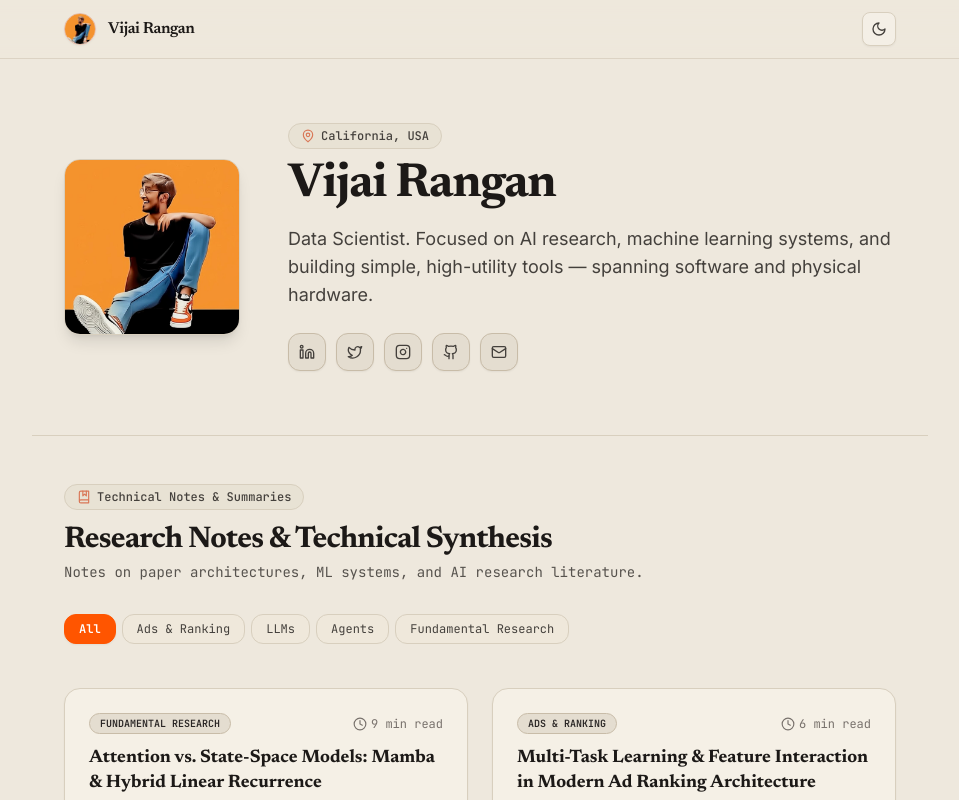
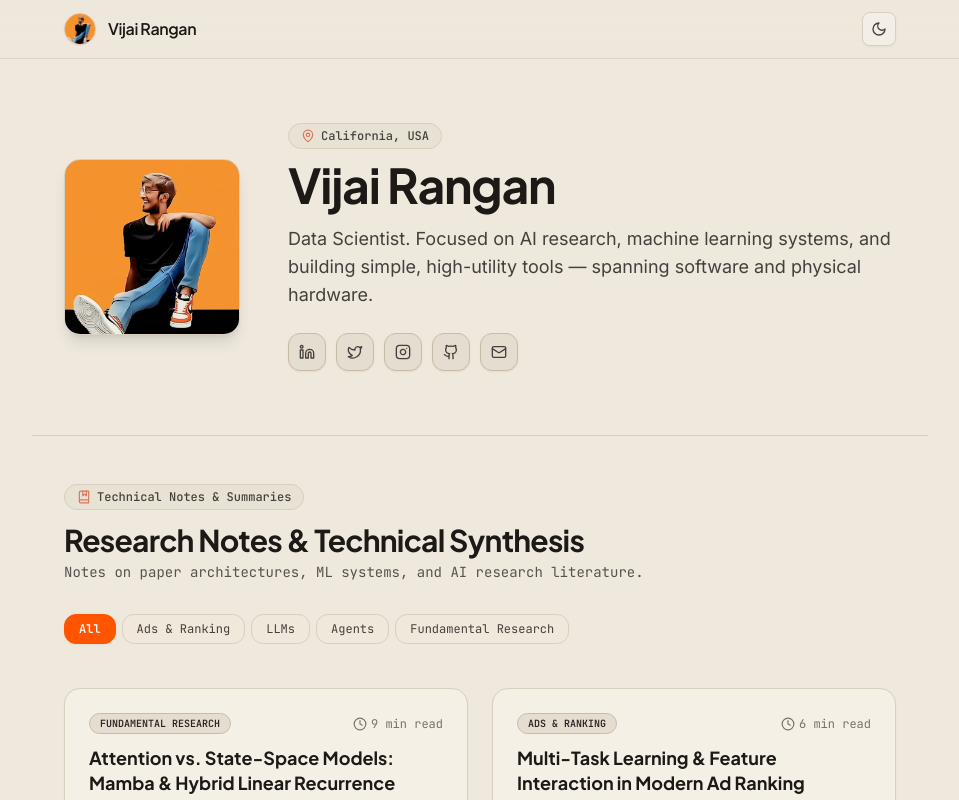
Before and after one commit to vijaik2k7/vijaik2k7.github.io, a React (Vite) app: page / in a window 1280 px wide. Shown: the top 800 px of the page, without its empty margins (160-1119 px from the left). Built offline with nearby package versions, Linux system fonts and the light colour scheme.

Commit message:
Change heading typography from Newsreader serif to friendly Plus Jakarta Sans

```diff
--- a/index.html
+++ b/index.html
@@ -31,7 +31,7 @@
     <!-- Google Fonts -->
     <link rel="preconnect" href="https://fonts.googleapis.com">
     <link rel="preconnect" href="https://fonts.gstatic.com" crossorigin>
-    <link href="https://fonts.googleapis.com/css2?family=Inter:wght@400;500;600;700&family=JetBrains+Mono:wght@400;500;600;700&family=Newsreader:ital,opsz,wght@0,6..72,400..700;1,6..72,400..700&display=swap" rel="stylesheet">
+    <link href="https://fonts.googleapis.com/css2?family=Inter:wght@400;500;600;700&family=JetBrains+Mono:wght@400;500;600;700&family=Plus+Jakarta+Sans:wght@500;600;700;800&display=swap" rel="stylesheet">
   </head>
   <body class="bg-[#eee8dd] text-stone-900 dark:bg-[#09090b] dark:text-zinc-100 font-sans antialiased selection:bg-[#FF5500] selection:text-white min-h-screen overflow-x-hidden">
     <div id="root"></div>
--- a/src/index.css
+++ b/src/index.css
@@ -12,7 +12,7 @@
 .markdown-content h1,
 .markdown-content h2,
 .markdown-content h3 {
-  font-family: 'Newsreader', Georgia, serif;
+  font-family: 'Plus Jakarta Sans', sans-serif;
   font-weight: 700;
   color: #FF5500;
   margin-top: 1.75rem;
--- a/tailwind.config.js
+++ b/tailwind.config.js
@@ -9,7 +9,8 @@ export default {
     extend: {
       fontFamily: {
         sans: ['Inter', 'system-ui', '-apple-system', 'sans-serif'],
-        serif: ['Newsreader', 'Georgia', 'serif'],
+        serif: ['"Plus Jakarta Sans"', 'Inter', 'sans-serif'],
+        display: ['"Plus Jakarta Sans"', 'Inter', 'sans-serif'],
         mono: ['"JetBrains Mono"', 'monospace'],
       },
       colors: {
```
